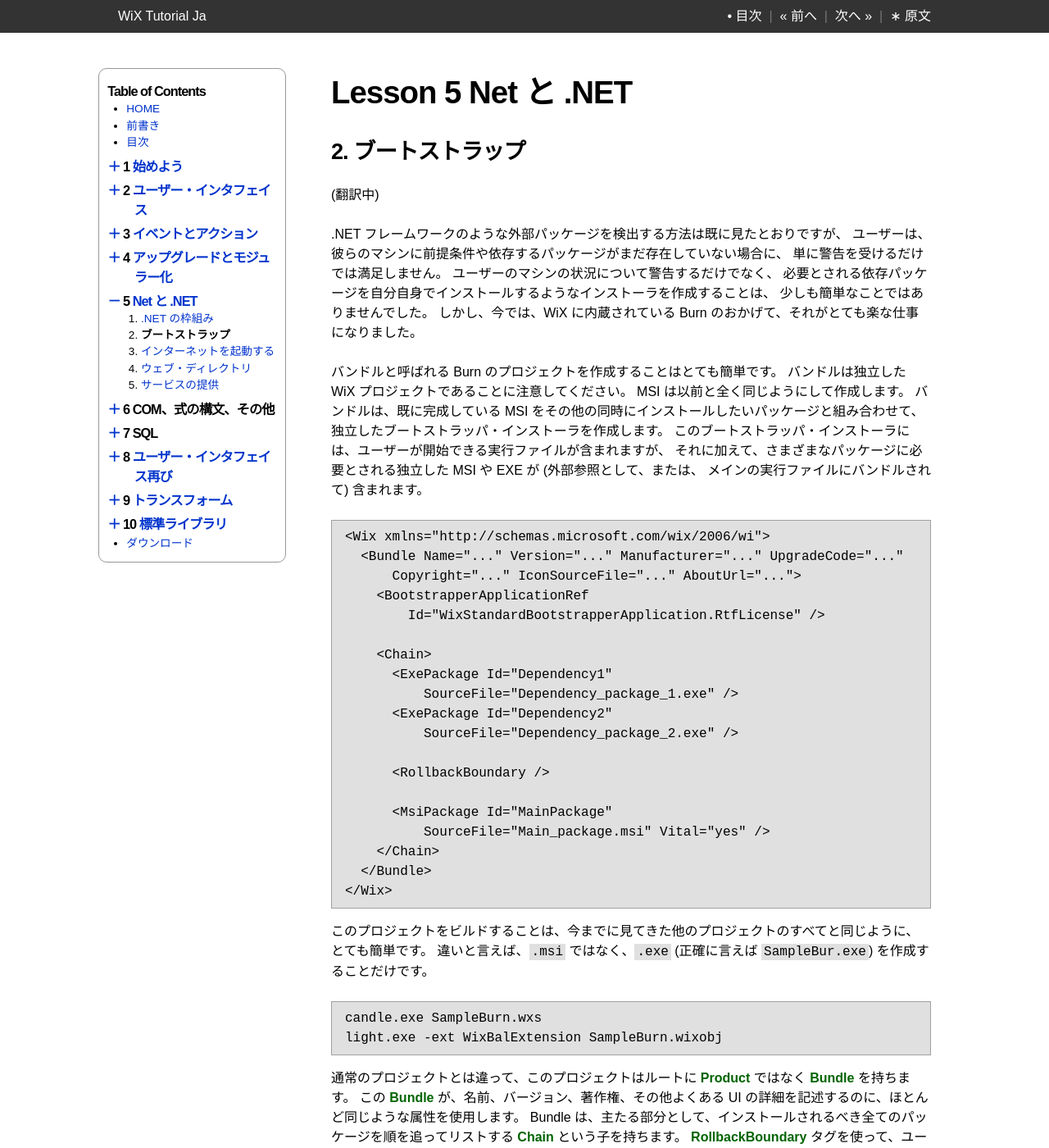
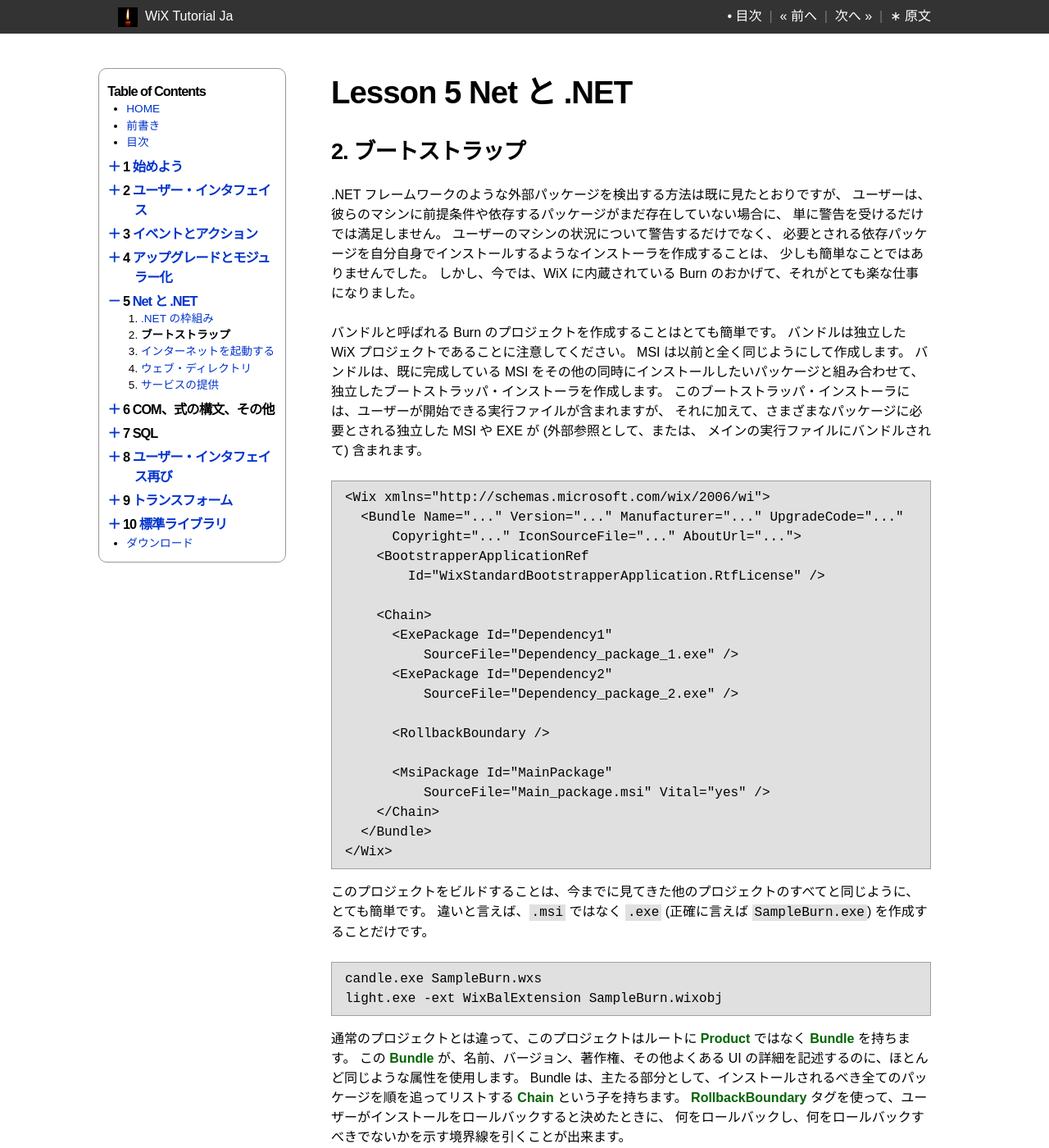
Before and after one commit to wix-tutorial-ja/wix-tutorial-ja.github.com, a Jekyll site: the page built from ch05/02-bootstrapping.md, in a window 1280 px wide and 1400 px high. Shown: the whole window at 82% size. Built offline with Jekyll 4.4.1, drawn with Linux system fonts in a browser that asks for light colours; nearby versions of some CDN libraries; some of the changed text lies outside the part shown.

Commit message:
completed

```diff
--- a/_layouts/default.html
+++ b/_layouts/default.html
@@ -22,9 +22,16 @@
     <div class="container">
         <nav class="row">
             <div class="col header-left">
-                <a href="/index.html" title="HOME"><span class="medium">WiX Tutorial Ja</span><span class="small">WiX Tu Ja</span></a>
+                <a href="/index.html" title="HOME">
+                    <img class="icon" src="/images/candle-24.png" />&nbsp;
+                    <span class="medium">WiX Tu Ja</span>
+                    <span class="large">WiX Tutorial Ja</span>
+                </a>
             </div>
             <div class="col header-right">
+                <a class="small" href="/index.html" title="HOME">
+                    <img class="icon" src="/images/candle-18.png" />&nbsp;
+                </a>
                 <a href="/toc.html" title="目次">&bull; 目次</a>
                 {% if page.prev != "none" %}
                 &nbsp;|&nbsp;
--- a/ch05/02-bootstrapping.md
+++ b/ch05/02-bootstrapping.md
@@ -11,8 +11,6 @@
 #  Lesson 5 Net と .NET
 
 ## 2. ブートストラップ
-
-(翻訳中)
 
 .NET フレームワークのような外部パッケージを検出する方法は既に見たとおりですが、
 ユーザーは、彼らのマシンに前提条件や依存するパッケージがまだ存在していない場合に、
@@ -52,7 +50,7 @@
     </Wix>
 
 このプロジェクトをビルドすることは、今までに見てきた他のプロジェクトのすべてと同じように、とても簡単です。
-違いと言えば、`.msi` ではなく、`.exe` (正確に言えば `SampleBur.exe`) を作成することだけです。
+違いと言えば、`.msi` ではなく `.exe` (正確に言えば `SampleBurn.exe`) を作成することだけです。
 
     candle.exe SampleBurn.wxs
     light.exe -ext WixBalExtension SampleBurn.wixobj
--- a/css/style.css
+++ b/css/style.css
@@ -18,11 +18,10 @@
     color: #777777;
 }
 .header-left {
-    width: 33%;
+    display: none;
 }
 .header-right {
-    width: 67%;
-    text-align: right;
+    width: 100%;
 }
 
 article {
@@ -164,7 +163,13 @@
     height: auto;
 }
 
-.small {display: inline}
+img.icon {
+    max-width: 100%;
+    margin: 0;
+    vertical-align: middle;
+}
+
+.large {display: none}
 .medium {display: none}
 
 @media only screen and (min-width: 34em) {
@@ -173,8 +178,16 @@
     }
     h1 {font-size: 2.0em;}
     h2 {font-size: 1.4em;}
+    .header-left {
+        display: block;
+        width: 35%;
+    }
+    .header-right {
+        width: 65%;
+        text-align: right;
+    }
+    .small {display: none}
     .medium {display: inline}
-    .small {display: none}
 }
 
 @media only screen and (min-width: 54em) {
@@ -229,6 +242,9 @@
     h1 {font-size: 2.2em;}
     h2 {font-size: 1.5em;}
     h3, h4 {font-size: 1.1em;}
+
+    .large {display: inline}
+    .medium {display: none}
 }
 
 @media only screen and (min-width: 76em) {
```
Also changed, not shown: other parts of ch05/02-bootstrapping.md (+6 -10 lines), images/candle-18.png (added), images/candle-24.png (added), images/candle.png (added).
